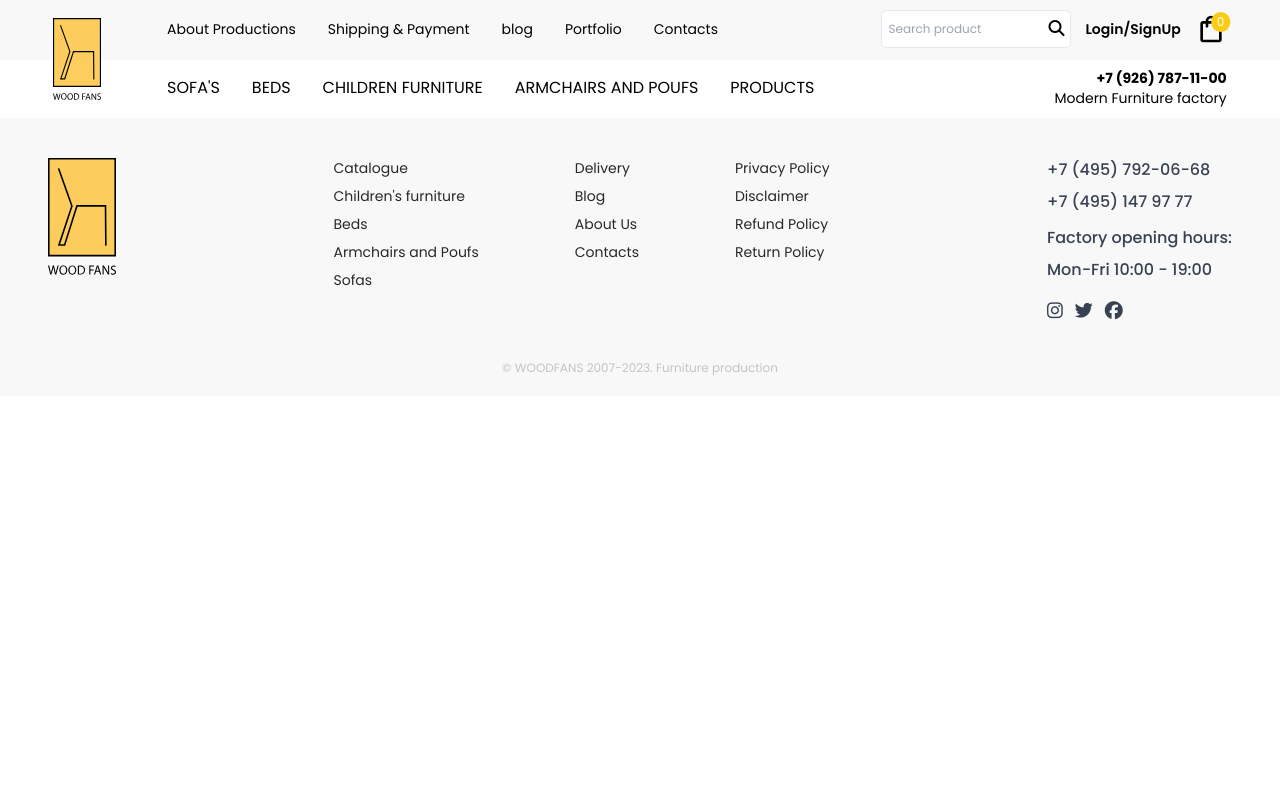
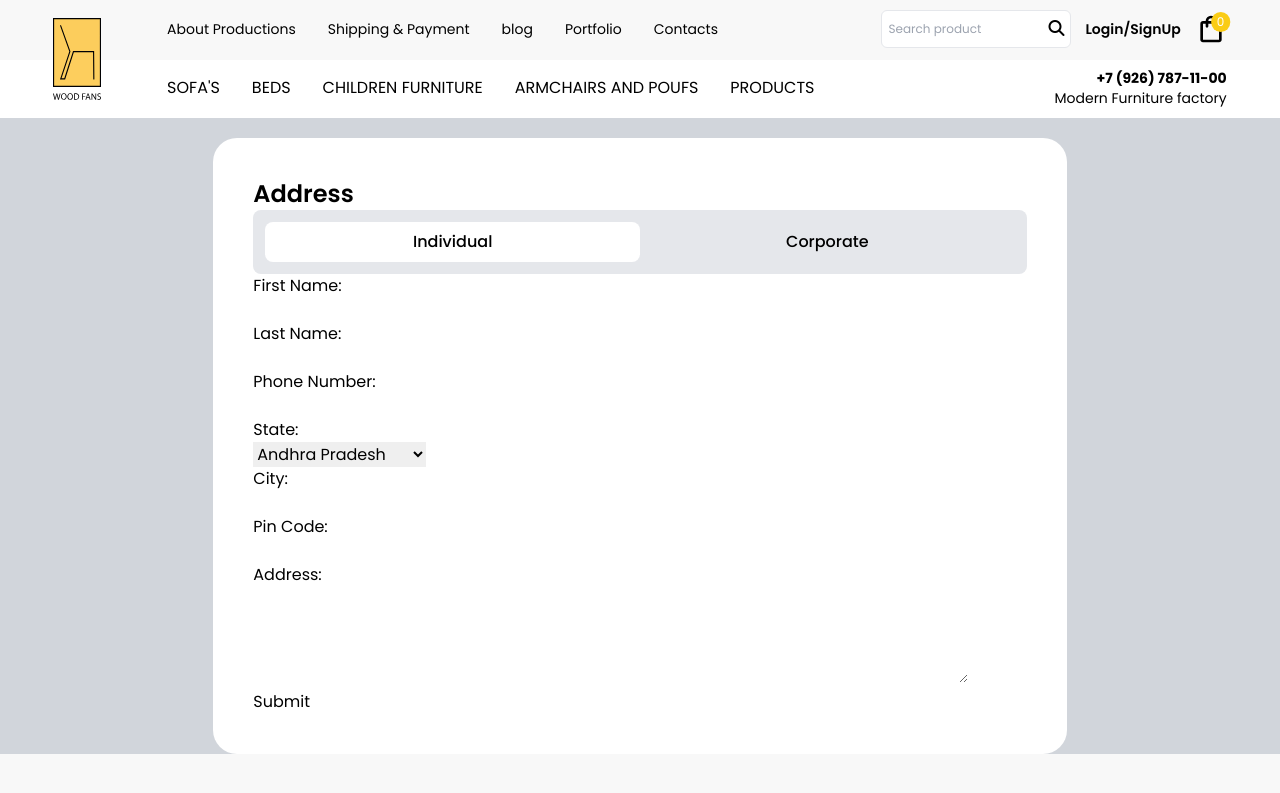
Before and after one commit to raghavbhatirv/wood-fans, a React (Vite) app: page /checkout in a window 1280 px wide. Shown: the top 793 px of the page. Built offline with nearby package versions, Linux system fonts and the light colour scheme; no server answers.

Commit message:
add: user profile

```diff
--- a/src/Components/ProductPage/ProductPage.jsx
+++ b/src/Components/ProductPage/ProductPage.jsx
@@ -25,7 +25,6 @@ const ProductPage = () => {
   });
 
   const redirectToDetail = (id) => {
-    console.log(id);
     navigate(`/product/${id}`);
   };
 
--- /dev/null
+++ b/src/Components/UserProfile/UserDetailsSection.jsx
@@ -0,0 +1,102 @@
+import React, { useState } from "react";
+import { storeDB, doc, updateDoc } from "../../Services/firebaseConfig";
+
+function UserDetailsSection({ userData, uid }) {
+  if (!userData) {
+    return <div>Loading...</div>;
+  }
+
+  const { name, email, phoneNumber } = userData;
+  const [isEditing, setIsEditing] = useState(false);
+  const [newName, setNewName] = useState(name);
+  const [newPhoneNumber, setNewPhoneNumber] = useState(phoneNumber || "");
+
+  const handleEdit = () => {
+    setIsEditing(true);
+  };
+
+  const handleSave = async () => {
+    const userDoc = doc(storeDB, "users", uid);
+    const updatedUserData = {
+      name: newName,
+      phoneNumber: newPhoneNumber,
+    };
+    await updateDoc(userDoc, updatedUserData);
+    setIsEditing(false);
+    onUserUpdate(updatedUserData);
+  };
+
+  return (
+    <div className="w-3/5 flex flex-col gap-5">
+      <div className="px-4 py-5 border">
+        <div className="flex justify-between text-xl py-5">
+          <p className="font-semibold">My Details</p>
+          {isEditing ? (
+            <p
+              className="text-yellow-500 hover:cursor-pointer"
+              onClick={handleSave}
+            >
+              Save
+            </p>
+          ) : (
+            <p
+              className="text-yellow-500 hover:cursor-pointer"
+              onClick={handleEdit}
+            >
+              Edit
+            </p>
+          )}
+        </div>
+        <div>
+          <div className="flex justify-between text-gray-700 border-b border-gray-100 py-3">
+            <p>Name</p>
+            <p>
+              {isEditing ? (
+                <input
+                  value={newName}
+                  onChange={(e) => setNewName(e.target.value)}
+                  className="border border-gray-400 rounded pl-3 py-1"
+                />
+              ) : (
+                name
+              )}
+            </p>
+          </div>
+          <div className="flex justify-between text-gray-700 border-b border-gray-100 py-3">
+            <p>Email ID</p>
+            <p>{email}</p>
+          </div>
+          <div className="flex justify-between text-gray-700 border-b border-gray-100 py-3">
+            <p>Phone Number</p>
+            <p>
+              {isEditing ? (
+                <input
+                  value={newPhoneNumber}
+                  onChange={(e) => setNewPhoneNumber(e.target.value)}
+                  className="border border-gray-400 rounded pl-3 py-1"
+                  placeholder="Add phone number"
+                />
+              ) : (
+                phoneNumber || "No phone number added"
+              )}
+            </p>
+          </div>
+        </div>
+      </div>
+      <div className="px-4 py-5 border">
+        <div>
+          <h3 className="text-xl font-semibold">
+            Add an Address for Smoother Checkout
+          </h3>
+        </div>
+        <div className="flex justify-end">
+          <button className="border font-medium text-yellow-500 rounded border-primary-yellow px-5 py-3">
+            Add New Address
+          </button>
+        </div>
+      </div>
+    </div>
+  );
+}
+
+export default UserDetailsSection;
--- /dev/null
+++ b/src/Pages/Checkout.jsx
@@ -0,0 +1,86 @@
+import React, { useState } from "react";
+
+function Checkout() {
+  const [type, setType] = useState("Individual");
+  return (
+    <div className="flex justify-center bg-gray-300">
+      <div className="w-4/6 bg-white rounded-3xl p-10 mt-5">
+        <div>
+          <h2 className="font-semibold text-2xl">Address</h2>
+        </div>
+        <div className="flex rounded-lg bg-gray-200 p-3 justify-between font-medium">
+          <div className="bg-white p-2 w-1/2 items-center flex justify-center rounded-lg">
+            <p>Individual</p>
+          </div>
+          <div className="flex w-1/2 p-2 items-center justify-center">
+            <p>Corporate</p>
+          </div>
+        </div>
+        <div>
+          <form>
+            <label htmlFor="fname">First Name:</label>
+            <br />
+            <input type="text" id="fname" name="fname" />
+            <br />
+            <label htmlFor="lname">Last Name:</label>
+            <br />
+            <input type="text" id="lname" name="lname" />
+            <br />
+            <label htmlFor="phone">Phone Number:</label>
+            <br />
+            <input type="tel" id="phone" name="phone" />
+            <br />
+            <label htmlFor="state">State:</label>
+            <br />
+            <select id="state" name="state">
+              <option value="andhra_pradesh">Andhra Pradesh</option>
+              <option value="arunachal_pradesh">Arunachal Pradesh</option>
+              <option value="assam">Assam</option>
+              <option value="bihar">Bihar</option>
+              <option value="chhattisgarh">Chhattisgarh</option>
+              <option value="goa">Goa</option>
+              <option value="gujarat">Gujarat</option>
+              <option value="haryana">Haryana</option>
+              <option value="himachal_pradesh">Himachal Pradesh</option>
+              <option value="jharkhand">Jharkhand</option>
+              <option value="karnataka">Karnataka</option>
+              <option value="kerala">Kerala</option>
+              <option value="madhya_pradesh">Madhya Pradesh</option>
+              <option value="maharashtra">Maharashtra</option>
+              <option value="manipur">Manipur</option>
+              <option value="meghalaya">Meghalaya</option>
+              <option value="mizoram">Mizoram</option>
+              <option value="nagaland">Nagaland</option>
+              <option value="odisha">Odisha</option>
+              <option value="punjab">Punjab</option>
+              <option value="rajasthan">Rajasthan</option>
+              <option value="sikkim">Sikkim</option>
+              <option value="tamil_nadu">Tamil Nadu</option>
+              <option value="telangana">Telangana</option>
+              <option value="tripura">Tripura</option>
+              <option value="uttar_pradesh">Uttar Pradesh</option>
+              <option value="uttarakhand">Uttarakhand</option>
+              <option value="west_bengal">West Bengal</option>
+            </select>
+            <br />
+            <label htmlFor="city">City:</label>
+            <br />
+            <input type="text" id="city" name="city" />
+            <br />
+            <label htmlFor="pin">Pin Code:</label>
+            <br />
+            <input type="text" id="pin" name="pin" />
+            <br />
+            <label htmlFor="address">Address:</label>
+            <br />
+            <textarea id="address" name="address" rows="4" cols="50"></textarea>
+            <br />
+            <input type="submit" value="Submit" />
+          </form>
+        </div>
+      </div>
+    </div>
+  );
+}
+
+export default Checkout;
--- a/src/Pages/UserProfile.jsx
+++ b/src/Pages/UserProfile.jsx
@@ -1,55 +1,80 @@
-import React, { useState } from "react";
+import React, { useState, useEffect } from "react";
+import UserDetailsSection from "../Components/UserProfile/UserDetailsSection";
+import { storeDB, auth, doc, getDoc } from "../Services/firebaseConfig";
 
 function UserProfile() {
   const [current, setCurrent] = useState("My Profile");
+  const [userData, setUserData] = useState(null);
+  const [uid, setUid] = useState("");
+  const handleClick = (section) => {
+    setCurrent(section);
+  };
+
+  useEffect(() => {
+    const unsubscribe = auth.onAuthStateChanged(async (user) => {
+      if (user) {
+        const docRef = doc(storeDB, "users", user.uid);
+        const docSnap = await getDoc(docRef);
+        setUid(user.uid);
+        if (docSnap.exists()) {
+          setUserData(docSnap.data());
+        } else {
+          console.log("No such document!");
+        }
+      } else {
+        setUserData(null);
+      }
+    });
+
+    return () => unsubscribe();
+  }, []);
+
+  const handleUserUpdate = (updatedUserData) => {
+    setUserData(updatedUserData);
+  };
+
   return (
     <div>
       <div className="flex px-20 mt-10 gap-5">
-        <div className="w-2/5 px-4 py-5">
-          <div className="flex items-center gap-4 justify-center border-b">
+        <div className={`w-2/5 px-4 py-5 text-gray-800`}>
+          <div
+            onClick={() => handleClick("My Profile")}
+            className={`flex items-center gap-4 justify-center py-5 hover:cursor-pointer ${
+              current === "My Profile"
+                ? "border-b-2 border-primary-yellow text-primary-yellow"
+                : "border-b"
+            }`}
+          >
             <div>
               <i className="fa-regular fa-user text-4xl"></i>
             </div>
             <div className="flex flex-col gap-1">
               <p className="text-lg">My Profile</p>
-              <p className="text-xs text-gray-400">Since 23rd Jul 2020</p>
+            </div>
+          </div>
+          <div
+            onClick={() => handleClick("My Orders")}
+            className={`flex items-center gap-4 justify-center py-5 hover:cursor-pointer ${
+              current === "My Orders"
+                ? "border-b-2 border-primary-yellow text-primary-yellow"
+                : "border-b"
+            }`}
+          >
+            <div>
+              <i className="fa-solid fa-box text-4xl "></i>
+            </div>
+            <div className="flex flex-col gap-1">
+              <p className="text-lg">My Orders</p>
             </div>
           </div>
         </div>
-        <div className="w-3/5 flex flex-col gap-5">
-          <div className="px-4 py-5 border">
-            <div className="flex justify-between text-xl py-5">
-              <p className="font-semibold">My Details</p>
-              <p className="text-yellow-500 hover:cursor-pointer">Edit</p>
-            </div>
-            <div>
-              <div className="flex justify-between text-gray-700 border-b border-gray-100 py-3">
-                <p>Name</p>
-                <p>Narayan Das</p>
-              </div>
-              <div className="flex justify-between text-gray-700 border-b border-gray-100 py-3">
-                <p>Mobile Number</p>
-                <p>9382286680</p>
-              </div>
-              <div className="flex justify-between text-gray-700 border-b border-gray-100 py-3">
-                <p>Email ID</p>
-                <p>workmail.narayan@gmail.com</p>
-              </div>
-            </div>
-          </div>
-          <div className="px-4 py-5 border">
-            <div>
-              <h3 className="text-xl font-semibold">
-                Add an Address for Smoother Checkout
-              </h3>
-            </div>
-            <div className="flex justify-end">
-              <button className="border font-medium text-yellow-500 rounded border-primary-yellow px-5 py-3">
-                Add New Address
-              </button>
-            </div>
-          </div>
-        </div>
+        {current === "My Profile" && (
+          <UserDetailsSection
+            userData={userData}
+            uid={uid}
+            onUserUpdate={handleUserUpdate}
+          />
+        )}
       </div>
     </div>
   );
--- a/src/Routes/AllRoutes.jsx
+++ b/src/Routes/AllRoutes.jsx
@@ -7,6 +7,7 @@ import ProductPage from "../Components/ProductPage/ProductPage";
 import { PrivateRoute } from "./PrivateRoute";
 import SingleProduct from "../Pages/SingleProduct";
 import UserProfile from "..//Pages/UserProfile";
+import Checkout from "../Pages/Checkout";
 const AllRoutes = () => {
   return (
     <Routes>
@@ -15,6 +16,7 @@ const AllRoutes = () => {
       <Route path="/products/:category" element={<ProductPage />}></Route>
       <Route path="/product/:id" element={<SingleProduct />}></Route>
       <Route path="/cart" element={<UserProfile />}></Route>
+      <Route path="/checkout" element={<Checkout />}></Route>
     </Routes>
   );
 };
```
